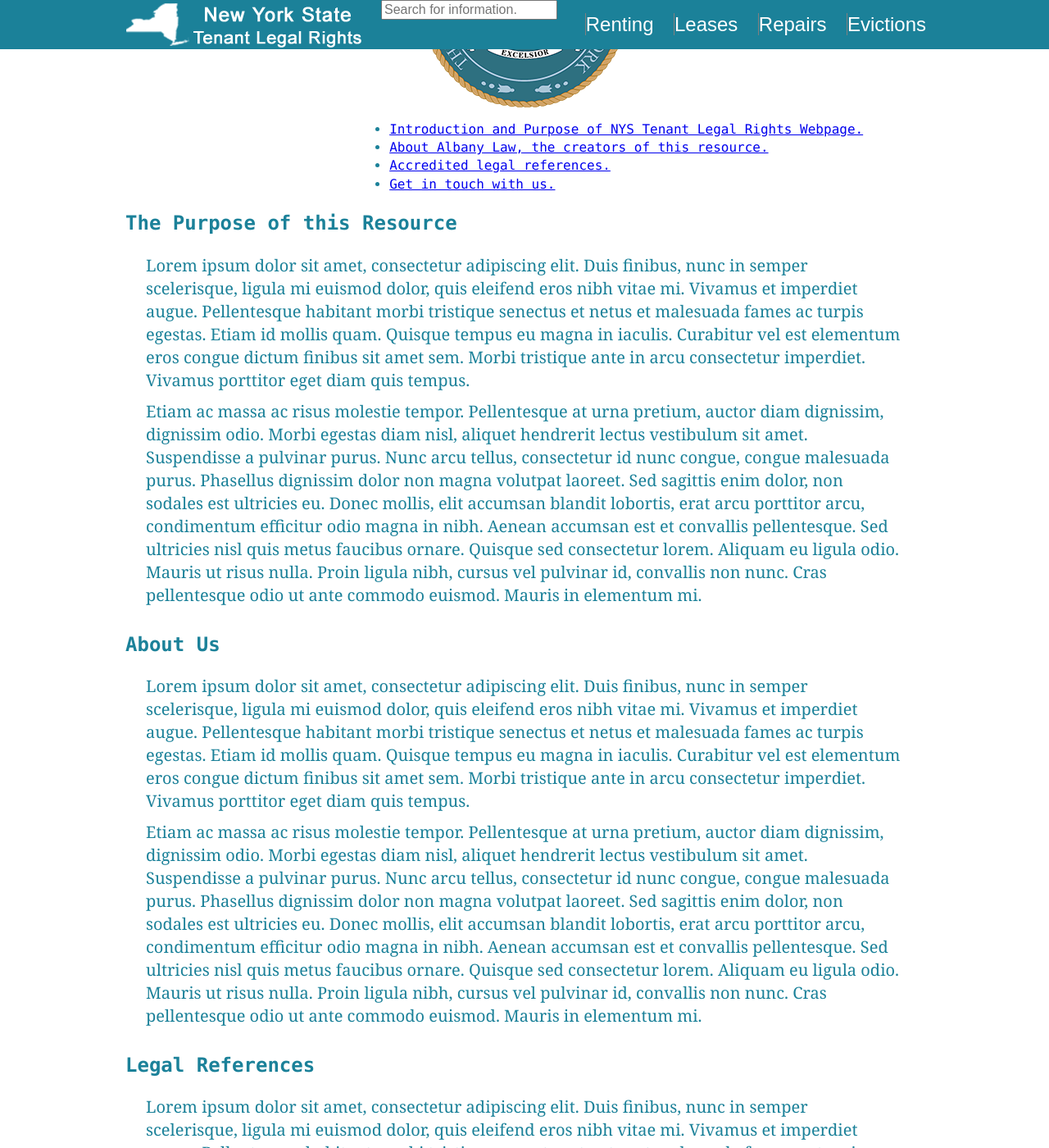
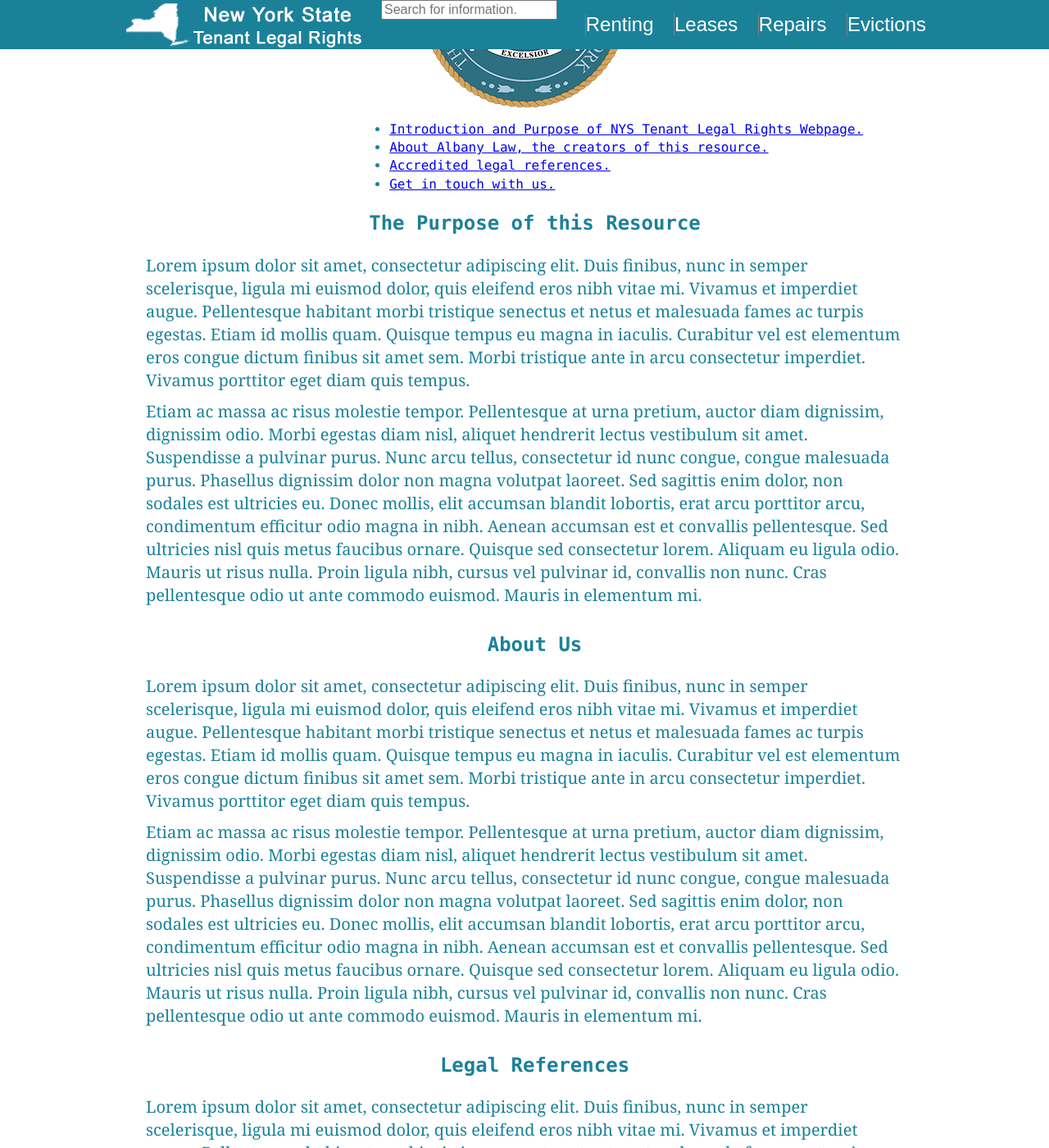
Before and after one commit to iinf362/team3, a Jekyll site: the page built from index.html, in a window 1280 px wide and 1400 px high, scrolled down 266 px. Shown: the whole window at 82% size. Built offline with Jekyll 4.4.1, drawn with Linux system fonts in a browser that asks for light colours.

Commit message:
centered h2

```diff
--- a/css/main.css
+++ b/css/main.css
@@ -196,6 +196,7 @@ a:active, a:hover {
 .mainbody h2 {
    font-family: ‘Lucida Console’, Monaco, monospace;
     padding-left: 25px;
+    text-align:center;
 }
 
 .mainbody h1 {
@@ -210,51 +211,6 @@ a:active, a:hover {
     font-size: 20px;
     font-family: Georgia, Serif;
 }
-
-
-
-/*repairs Custome layout*/
-
-.mainbody2 {
-
-    background: white;
-
-    color: #1b8199;
-    width: 80%;
-    float:right;
-
-    color: #1b8199;
-    height: 100%;
-    margin: 0 auto 0 auto;
-
-    padding-top: 0px;
-
-
-}
-
-.mainbody2 img {
-    display: block;
-    margin: 0 auto;
-    max-width: 100%;
-}
-
-.mainbody2 h2 {
-    padding-left: 25px;
-    text-align:center;
-}
-
-.mainbody2 h1 {
-    text-align: center;
-}
-
-.mainbody2 p {
-    padding-left: 50px;
-    padding-right: 50px;
-    padding-bottom: 10px;
-    font-size: 16px;
-}
-/*end of eviction Custom*/
-
 
 
 
```
